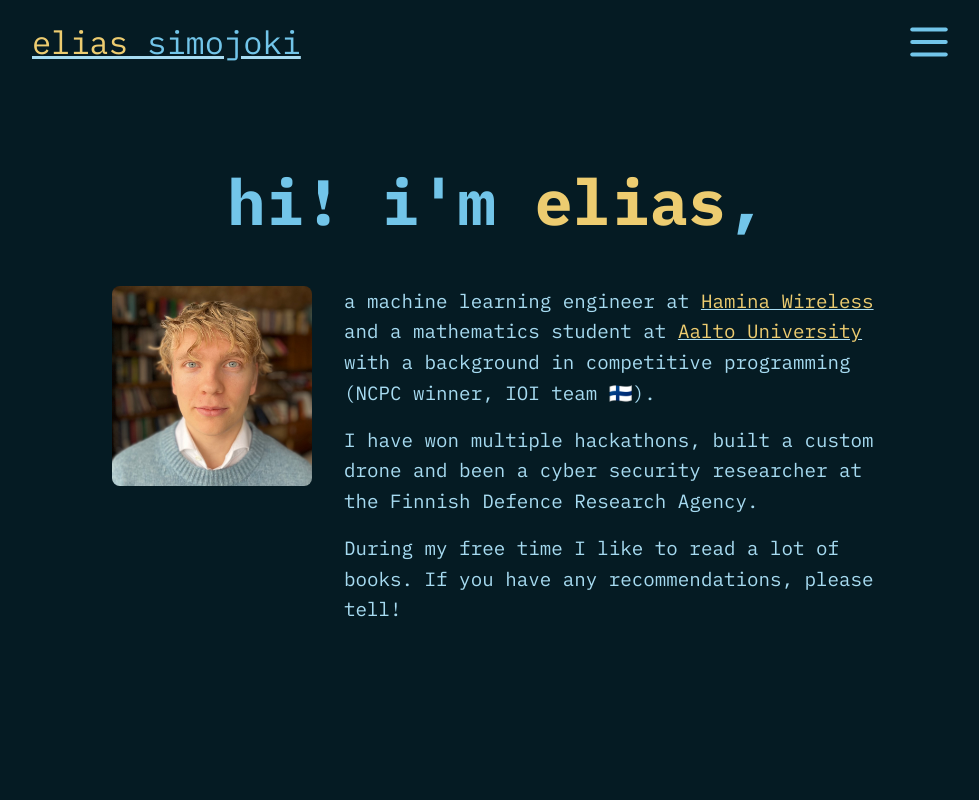
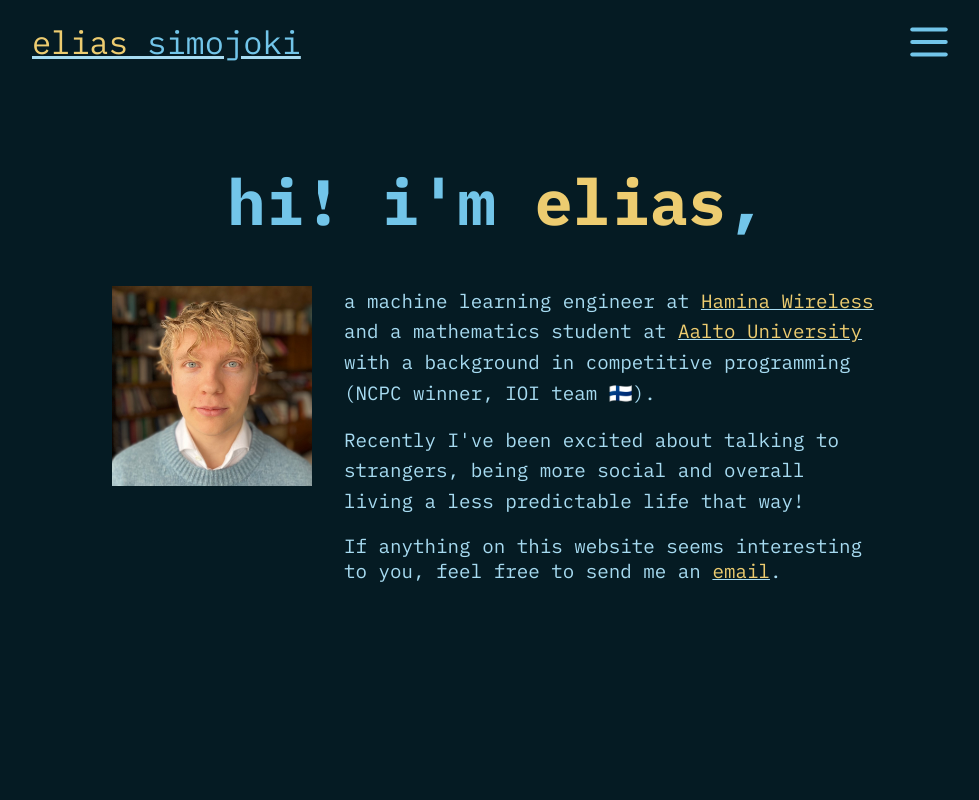
Before and after one commit to MojoLake/eSite, a SvelteKit app: page / in a window 1280 px wide. Shown: the top 800 px of the page, without its empty margins (144-1123 px from the left). Built offline with nearby package versions, Linux system fonts and the light colour scheme.

Commit message:
feat: improve styles & texts

```diff
--- a/src/routes/+page.svelte
+++ b/src/routes/+page.svelte
@@ -28,10 +28,6 @@
         hi! i'm <span style="color: var(--secondary-text-colour)">elias</span>,
       </h1>
 
-      <!-- <p class="welcome-text">
-        Welcome to the website! Have a deep breath and enjoy :)
-      </p> -->
-
       <div class="about-section">
         <img src="/IMG_4668.jpeg" alt="Elias" class="profile-photo" />
 
@@ -51,12 +47,11 @@
             🇫🇮).
           </p>
           <p>
-            I have won multiple hackathons, built a custom drone and been a
-            cyber security researcher at the Finnish Defence Research Agency.
+            Recently I've been excited about talking to strangers, being more social and overall living a less predictable life that way!
           </p>
+            If anything on this website seems interesting to you, feel free to send me an <a href="mailto:simo.simojoki@gmail.com"><Yellow>email</Yellow></a>.
+          <p>
 
-          <p>
-            During my free time I like to read a lot of books. If you have any recommendations, please tell!
           </p>
         </div>
       </div>
@@ -140,7 +135,7 @@
     flex-shrink: 0;
     width: 200px;
     height: 200px;
-    border-radius: 8px;
+    border-radius: 0;
     object-fit: cover;
   }
 
--- a/src/routes/blogs/+page.svelte
+++ b/src/routes/blogs/+page.svelte
@@ -59,7 +59,7 @@
   .featured-column {
     padding: 1rem;
     border: 1px solid rgba(114, 197, 233, 0.2);
-    border-radius: 8px;
+    border-radius: 0;
     background: rgba(114, 197, 233, 0.05);
   }
 
--- a/src/routes/projects/+page.svelte
+++ b/src/routes/projects/+page.svelte
@@ -65,9 +65,9 @@
     display: block;
     position: relative;
     padding: 1.5rem;
-    background: rgba(114, 197, 233, 0.05);
+    background: transparent;
     border: 1px solid rgba(114, 197, 233, 0.15);
-    border-radius: 8px;
+    border-radius: 0;
   }
 
   .project-header {
@@ -101,7 +101,7 @@
     align-items: center;
     gap: 0.4rem;
     padding: 0.4rem 0.8rem;
-    border-radius: 6px;
+    border-radius: 0;
     font-size: 0.85rem;
     text-decoration: none;
     transition: all 0.2s ease;
--- a/src/routes/publickey/+page.svelte
+++ b/src/routes/publickey/+page.svelte
@@ -42,7 +42,7 @@ EFiuNC4LYAvolFsBANyjAWsIk9/0BQoxtR06aNDjlPljvP/a0T6T8y2dKy9bAQCm
     overflow-x: auto;
     padding: 1rem;
     border: 1px solid var(--border-colour, #444);
-    border-radius: 8px;
+    border-radius: 0;
     background: var(--code-background-colour, #111);
   }
 </style>
```
Also changed, not shown: src/routes/resources/+page.svelte (+3 -4 lines).
